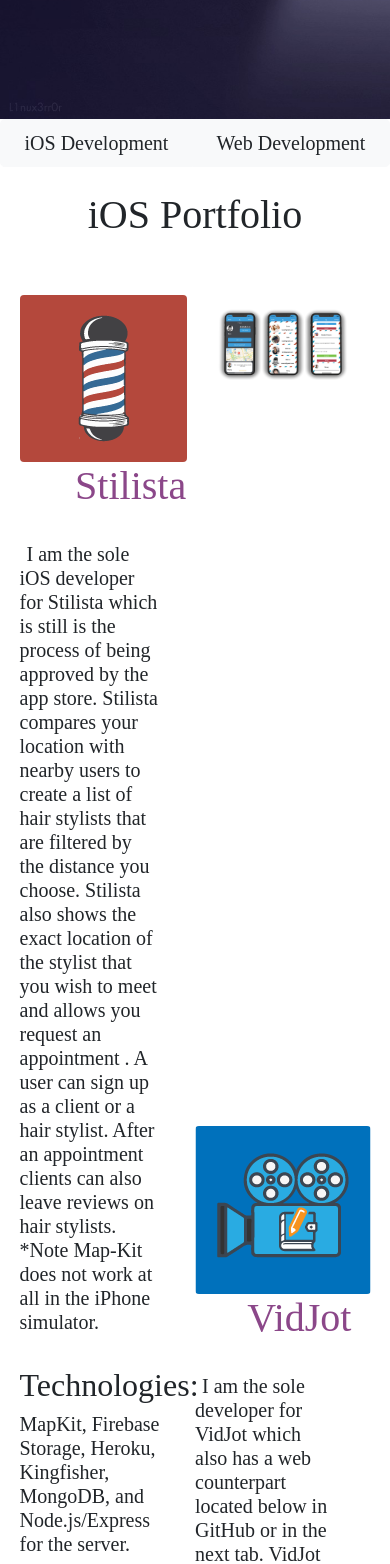
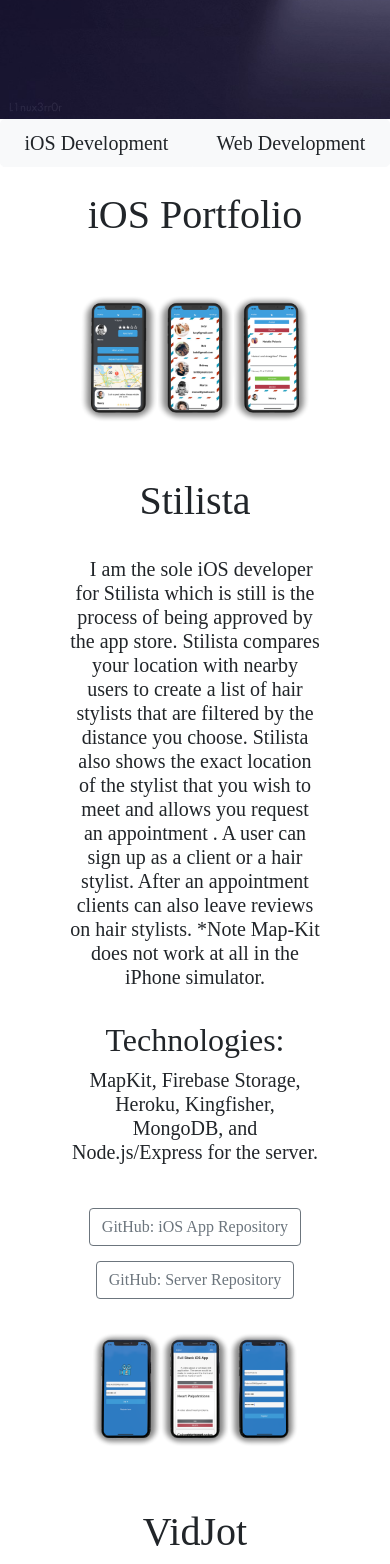
Before and after one commit to palaciod/DansWebsite, a React (Create React App) app: page / in a window 390 px wide. Shown: the part 436-2000 px from the top of the page. Built offline with nearby package versions, Linux system fonts and the light colour scheme; a web font is replaced by a local one.

Commit message:
Layout fix

```diff
--- a/src/components/routes/IosDev.js
+++ b/src/components/routes/IosDev.js
@@ -88,11 +88,11 @@ export class IosDev extends Component{
                 <br></br>
                 <h1>iOS Portfolio</h1>
 
-                <IosProjectView title={"Stilista"} appIcon ={StilistaIcon} iosImage={stilistaImage} appDesc={"I am the sole iOS developer for Stilista which is still is the process of being approved by the app store. Stilista compares your location with nearby users to create a list of hair stylists that are filtered by the distance you choose. Stilista also shows the exact location of the stylist that you wish to meet and allows you request an appointment . A user can sign up as a client or a hair stylist. After an appointment clients can also leave reviews on hair stylists. *Note Map-Kit does not work at all in the iPhone simulator. "}></IosProjectView>
+                <SmallIosView title={"Stilista"} link={"https://github.com/palaciod/Stilista"} linkServer={"https://github.com/palaciod/stilistaServer"} appIcon ={StilistaIcon} iosImage={stilistaImage} appDesc={"I am the sole iOS developer for Stilista which is still is the process of being approved by the app store. Stilista compares your location with nearby users to create a list of hair stylists that are filtered by the distance you choose. Stilista also shows the exact location of the stylist that you wish to meet and allows you request an appointment . A user can sign up as a client or a hair stylist. After an appointment clients can also leave reviews on hair stylists. *Note Map-Kit does not work at all in the iPhone simulator. "}></SmallIosView>
 
-                <SmallIosView title={"VidJot"} appIcon ={VidjotIcon} iosImage={VidjotPicture} appDesc={"I am the sole iOS developer for Stilista which is still is the process of being approved by the app store. Aluna helps children manage their asthma by gamifying their daily spirometry tests. Aluna connects via bluetooth to an in-home spirometry device."}></SmallIosView>
+                <SmallIosView title={"VidJot"} link={"https://github.com/palaciod/VidJotSwift"} linkServer={"https://github.com/palaciod/VidJot"} appIcon ={VidjotIcon} iosImage={VidjotPicture} appDesc={"I am the sole iOS developer for Stilista which is still is the process of being approved by the app store. Aluna helps children manage their asthma by gamifying their daily spirometry tests. Aluna connects via bluetooth to an in-home spirometry device."}></SmallIosView>
 
-                <SmallIosView title={"My Journal"} appIcon ={MyJournalIcon} iosImage={MyJournalPicture} appDesc={"I created MyJournal to solidify my understanding of full stack development when it came to iOS applications. As fun as Firebase is Firebase comes nowhere near a custom built back-end. Firebase comes with it’s own limitations that messes up the architecture of the app by clogging the client side of the application with code that’s suppose to be on the server-side. "}></SmallIosView>
+                <SmallIosView title={"My Journal"} link={"https://github.com/palaciod/My-Journal"} linkServer={"https://github.com/palaciod/MyJournal-Server"} appIcon ={MyJournalIcon} iosImage={MyJournalPicture} appDesc={"I created MyJournal to solidify my understanding of full stack development when it came to iOS applications. As fun as Firebase is Firebase comes nowhere near a custom built back-end. Firebase comes with it’s own limitations that messes up the architecture of the app by clogging the client side of the application with code that’s suppose to be on the server-side. "}></SmallIosView>
                 </div>
 
             </div>
@@ -108,9 +108,9 @@ export class IosDev extends Component{
                 <br></br>
                 <h1>iOS Portfolio</h1>
                 <br></br>
-                <IosProjectView title={"Stilista"} appIcon ={StilistaIcon} iosImage={stilistaImage} appDesc={"I am the sole iOS developer for Stilista which is still is the process of being approved by the app store. Stilista compares your location with nearby users to create a list of hair stylists that are filtered by the distance you choose. Stilista also shows the exact location of the stylist that you wish to meet and allows you request an appointment . A user can sign up as a client or a hair stylist. After an appointment clients can also leave reviews on hair stylists. *Note Map-Kit does not work at all in the iPhone simulator. "}></IosProjectView>
-                <IosProjectView title={"VidJot"} appIcon ={VidjotIcon} iosImage={VidjotPicture} appDesc={"I am the sole developer for VidJot which also has a web counterpart located below in GitHub or in the next tab. VidJot helps you jot down video ideas when there are no writing utensils in sight. "}></IosProjectView>
-                <IosProjectView title={"MyJournal"} appIcon ={MyJournalIcon} iosImage={MyJournalPicture} appDesc={"I created MyJournal to solidify my understanding of full stack development when it came to iOS applications. As fun as Firebase is Firebase comes nowhere near a custom built back-end. Firebase comes with it’s own limitations that messes up the architecture of the app by clogging the client side of the application with code that’s suppose to be on the server-side. "}></IosProjectView>
+                <IosProjectView title={"Stilista"} link={"https://github.com/palaciod/Stilista"} linkServer={"https://github.com/palaciod/stilistaServer"} appIcon ={StilistaIcon} iosImage={stilistaImage} appDesc={"I am the sole iOS developer for Stilista which is still is the process of being approved by the app store. Stilista compares your location with nearby users to create a list of hair stylists that are filtered by the distance you choose. Stilista also shows the exact location of the stylist that you wish to meet and allows you request an appointment . A user can sign up as a client or a hair stylist. After an appointment clients can also leave reviews on hair stylists. *Note Map-Kit does not work at all in the iPhone simulator. "}></IosProjectView>
+                <IosProjectView title={"VidJot"} link={"https://github.com/palaciod/VidJotSwift"} linkServer={"https://github.com/palaciod/VidJot"} appIcon ={VidjotIcon} iosImage={VidjotPicture} appDesc={"I am the sole developer for VidJot which also has a web counterpart located below in GitHub or in the next tab. VidJot helps you jot down video ideas when there are no writing utensils in sight. "}></IosProjectView>
+                <IosProjectView title={"MyJournal"} link={"https://github.com/palaciod/My-Journal"} linkServer={"https://github.com/palaciod/MyJournal-Server"} appIcon ={MyJournalIcon} iosImage={MyJournalPicture} appDesc={"I created MyJournal to solidify my understanding of full stack development when it came to iOS applications. As fun as Firebase is Firebase comes nowhere near a custom built back-end. Firebase comes with it’s own limitations that messes up the architecture of the app by clogging the client side of the application with code that’s suppose to be on the server-side. "}></IosProjectView>
                 </div>
 
             </div>
--- a/src/components/routes/Main.js
+++ b/src/components/routes/Main.js
@@ -20,9 +20,27 @@ export class Main extends Component{
 
     componentDidMount(){
         window.addEventListener("scroll", this.listentoScroll);
+        this.windowSizeAdapter();
+        window.addEventListener("resize", this.windowSizeListener);
     }
     componentWillUnmount(){
         window.removeEventListener("scroll",this.listentoScroll);
+        window.removeEventListener("resize", this.windowSizeListener);
+    }
+    windowSizeListener = () => {
+      this.windowSizeAdapter();
+    }
+    windowSizeAdapter(){
+      var width = window.innerWidth;
+      //console.log(`This is my width: ${width}`);
+      if (width < 1159){
+       // console.log("trueee");
+        this.setState({smallVersion: true});
+      }else{
+        //console.log("false");
+        this.setState({smallVersion: false});
+      }
+      //console.log(`This is my width: ${width}`);
     }
 
     listentoScroll = () => {
@@ -52,7 +70,7 @@ export class Main extends Component{
     } else if (winScroll < 120) {
       this.setState({ opacityNumber: 0.7 });
     }
-    console.log(this.props.height);
+   // console.log(this.props.height);
     }
 
 
@@ -69,11 +87,11 @@ export class Main extends Component{
               <br></br>
               <h1>iOS Portfolio</h1>
 
-              <IosProjectView title={"Stilista"} appIcon ={StilistaIcon} iosImage={stilistaImage} appDesc={"I am the sole iOS developer for Stilista which is still is the process of being approved by the app store. Stilista compares your location with nearby users to create a list of hair stylists that are filtered by the distance you choose. Stilista also shows the exact location of the stylist that you wish to meet and allows you request an appointment . A user can sign up as a client or a hair stylist. After an appointment clients can also leave reviews on hair stylists. *Note Map-Kit does not work at all in the iPhone simulator. "}></IosProjectView>
+              <SmallIosView title={"Stilista"} link={"https://github.com/palaciod/Stilista"} linkServer={"https://github.com/palaciod/stilistaServer"} appIcon ={StilistaIcon} iosImage={stilistaImage} appDesc={"I am the sole iOS developer for Stilista which is still is the process of being approved by the app store. Stilista compares your location with nearby users to create a list of hair stylists that are filtered by the distance you choose. Stilista also shows the exact location of the stylist that you wish to meet and allows you request an appointment . A user can sign up as a client or a hair stylist. After an appointment clients can also leave reviews on hair stylists. *Note Map-Kit does not work at all in the iPhone simulator. "}></SmallIosView>
 
-              <SmallIosView title={"VidJot"} appIcon ={VidjotIcon} iosImage={VidjotPicture} appDesc={"I am the sole iOS developer for Stilista which is still is the process of being approved by the app store. Aluna helps children manage their asthma by gamifying their daily spirometry tests. Aluna connects via bluetooth to an in-home spirometry device."}></SmallIosView>
+              <SmallIosView title={"VidJot"} link={"https://github.com/palaciod/VidJotSwift"} linkServer={"https://github.com/palaciod/VidJot"} appIcon ={VidjotIcon} iosImage={VidjotPicture} appDesc={"I am the sole iOS developer for Stilista which is still is the process of being approved by the app store. Aluna helps children manage their asthma by gamifying their daily spirometry tests. Aluna connects via bluetooth to an in-home spirometry device."}></SmallIosView>
 
-              <SmallIosView title={"My Journal"} appIcon ={MyJournalIcon} iosImage={MyJournalPicture} appDesc={"I created MyJournal to solidify my understanding of full stack development when it came to iOS applications. As fun as Firebase is Firebase comes nowhere near a custom built back-end. Firebase comes with it’s own limitations that messes up the architecture of the app by clogging the client side of the application with code that’s suppose to be on the server-side. "}></SmallIosView>
+              <SmallIosView title={"My Journal"} link={"https://github.com/palaciod/My-Journal"} linkServer={"https://github.com/palaciod/MyJournal-Server"} appIcon ={MyJournalIcon} iosImage={MyJournalPicture} appDesc={"I created MyJournal to solidify my understanding of full stack development when it came to iOS applications. As fun as Firebase is Firebase comes nowhere near a custom built back-end. Firebase comes with it’s own limitations that messes up the architecture of the app by clogging the client side of the application with code that’s suppose to be on the server-side. "}></SmallIosView>
               </div>
 
           </div>
@@ -89,9 +107,9 @@ export class Main extends Component{
               <br></br>
               <h1>iOS Portfolio</h1>
               <br></br>
-              <IosProjectView title={"Stilista"} appIcon ={StilistaIcon} iosImage={stilistaImage} appDesc={"I am the sole iOS developer for Stilista which is still is the process of being approved by the app store. Stilista compares your location with nearby users to create a list of hair stylists that are filtered by the distance you choose. Stilista also shows the exact location of the stylist that you wish to meet and allows you request an appointment . A user can sign up as a client or a hair stylist. After an appointment clients can also leave reviews on hair stylists. *Note Map-Kit does not work at all in the iPhone simulator. "}></IosProjectView>
-              <IosProjectView title={"VidJot"} appIcon ={VidjotIcon} iosImage={VidjotPicture} appDesc={"I am the sole developer for VidJot which also has a web counterpart located below in GitHub or in the next tab. VidJot helps you jot down video ideas when there are no writing utensils in sight. "}></IosProjectView>
-              <IosProjectView title={"MyJournal"} appIcon ={MyJournalIcon} iosImage={MyJournalPicture} appDesc={"I created MyJournal to solidify my understanding of full stack development when it came to iOS applications. As fun as Firebase is Firebase comes nowhere near a custom built back-end. Firebase comes with it’s own limitations that messes up the architecture of the app by clogging the client side of the application with code that’s suppose to be on the server-side. "}></IosProjectView>
+              <IosProjectView title={"Stilista"} link={"https://github.com/palaciod/Stilista"} linkServer={"https://github.com/palaciod/stilistaServer"} appIcon ={StilistaIcon} iosImage={stilistaImage} appDesc={"I am the sole iOS developer for Stilista which is still is the process of being approved by the app store. Stilista compares your location with nearby users to create a list of hair stylists that are filtered by the distance you choose. Stilista also shows the exact location of the stylist that you wish to meet and allows you request an appointment . A user can sign up as a client or a hair stylist. After an appointment clients can also leave reviews on hair stylists. *Note Map-Kit does not work at all in the iPhone simulator. "}></IosProjectView>
+              <IosProjectView title={"VidJot"} link={"https://github.com/palaciod/VidJotSwift"} linkServer={"https://github.com/palaciod/VidJot"} appIcon ={VidjotIcon} iosImage={VidjotPicture} appDesc={"I am the sole developer for VidJot which also has a web counterpart located below in GitHub or in the next tab. VidJot helps you jot down video ideas when there are no writing utensils in sight. "}></IosProjectView>
+              <IosProjectView title={"MyJournal"} link={"https://github.com/palaciod/My-Journal"} linkServer={"https://github.com/palaciod/MyJournal-Server"} appIcon ={MyJournalIcon} iosImage={MyJournalPicture} appDesc={"I created MyJournal to solidify my understanding of full stack development when it came to iOS applications. As fun as Firebase is Firebase comes nowhere near a custom built back-end. Firebase comes with it’s own limitations that messes up the architecture of the app by clogging the client side of the application with code that’s suppose to be on the server-side. "}></IosProjectView>
               </div>
 
           </div>
--- a/src/components/routes/WebDev.js
+++ b/src/components/routes/WebDev.js
@@ -64,9 +64,9 @@ export class WebDev extends Component{
                 <br></br>
                 <h1>Web Development</h1>
                 <br></br>
-                <WebProjectView title={"VidJot"} projectImage={vidjotPicture} desc={"I am the sole developer for VidJot which is an app to jot down video ideas. There are two versions of the app, one on for iOS and the other for the web. Below you can find the link to the web application. VidJot is still in the process of being uploaded to the app store.  "} tech = {"Handlebars, node.js, express, passport.js, mongoDB, cookie-storage, cookie-parser, body-parser, mongoose, and bcrypt.js."}></WebProjectView>
-                <WebProjectView title={"Lucy Travels"} projectImage={lucyPicture} desc = {"I worked on a website that would demonstrate the adventures of Lucy. The app provides the anecdotal experience Lucy has been through around the world.  "} tech = {"React and Heroku for hosting."}></WebProjectView>
-                <WebProjectView title={"GitHub Finder"} projectImage={gitHubFinderPicture} desc={"A web app to locate and view GitHub users. The app also provides details of the user and their repositories."} tech={"React, heroku, and the GitHub Api."}></WebProjectView>
+                <WebProjectView title={"VidJot"} projectImage={vidjotPicture} link={"https://safe-mesa-05056.herokuapp.com/"} sourceCode={"https://github.com/palaciod/VidJot"} desc={"I am the sole developer for VidJot which is an app to jot down video ideas. There are two versions of the app, one on for iOS and the other for the web. Below you can find the link to the web application. VidJot is still in the process of being uploaded to the app store.  "} tech = {"Handlebars, node.js, express, passport.js, mongoDB, cookie-storage, cookie-parser, body-parser, mongoose, and bcrypt.js."}></WebProjectView>
+                <WebProjectView title={"Lucy Travels"} projectImage={lucyPicture} link={"https://hidden-coast-38932.herokuapp.com/"} sourceCode = {"https://github.com/palaciod/LucyTravels"}desc = {"I worked on a website that would demonstrate the adventures of Lucy. The app provides the anecdotal experience Lucy has been through around the world.  "} tech = {"React and Heroku for hosting."}></WebProjectView>
+                <WebProjectView title={"GitHub Finder"} projectImage={gitHubFinderPicture} link={"https://young-plains-61639.herokuapp.com/#/"} sourceCode={"https://github.com/palaciod/GitHubFinder"} desc={"A web app to locate and view GitHub users. The app also provides details of the user and their repositories."} tech={"React, heroku, and the GitHub Api."}></WebProjectView>
                 </div>
 
             </div>
--- a/src/components/views/IosProjectView.js
+++ b/src/components/views/IosProjectView.js
@@ -31,8 +31,8 @@ export class IosProjectNav extends Component {
                             <h5 className="appTech">MapKit, Firebase Storage, Heroku, Kingfisher, MongoDB, and Node.js/Express for the server.</h5>
                             <br></br>
                             <div className= "buttons" >
-                                <Button variant="outline-secondary" className="swiftAppButton">GitHub: iOS App Repository</Button>
-                                <Button variant="outline-secondary" className="serverButton">GitHub: Server Repository</Button>
+                                <Button variant="outline-secondary" className="swiftAppButton" href={this.props.link}>GitHub: iOS App Repository</Button>
+                                <Button variant="outline-secondary" className="serverButton" href={this.props.linkServer}>GitHub: Server Repository</Button>
                             </div>
                         </div>
                     </div>
--- a/src/components/views/SmallIosProjectView.js
+++ b/src/components/views/SmallIosProjectView.js
@@ -26,8 +26,8 @@ export class SmallIosProjectView extends Component {
                             <h5 className="appTech" style={{textAlign: "center"}}>MapKit, Firebase Storage, Heroku, Kingfisher, MongoDB, and Node.js/Express for the server.</h5>
                             <br></br>
                             <div className= "buttons" >
-                                <Button variant="outline-secondary" className="swiftAppButton" style={{float: "none", margin: "5%"}}>GitHub: iOS App Repository</Button>
-                                <Button variant="outline-secondary" className="serverButton" style={{float: "none", margin: "1%"}}>GitHub: Server Repository</Button>
+                                <Button variant="outline-secondary" className="swiftAppButton" style={{float: "none", margin: "5%"}} href={this.props.link}>GitHub: iOS App Repository</Button>
+                                <Button variant="outline-secondary" className="serverButton" style={{float: "none", margin: "1%"}} href={this.props.linkServer}>GitHub: Server Repository</Button>
                             </div>
                             {/* <Button variant="outline-secondary" className="serverButton" style={{float: "none", margin: "5%"}}>GitHub: Server Repository</Button> */}
                         </div>
--- a/src/components/views/WebProjectView.js
+++ b/src/components/views/WebProjectView.js
@@ -19,8 +19,8 @@ export class WebProjectView extends Component {
     <h5 className="appTech" style={{textAlign: "center"}}>{this.props.tech}</h5>
                             <br></br>
                             <div className= "buttons" >
-                                <Button variant="outline-secondary" className="swiftAppButton" style={{float: "none", margin: "5%"}}>View Project</Button>
-                                <Button variant="outline-secondary" className="serverButton" style={{float: "none", margin: "1%"}}>View Code</Button>
+                                <Button variant="outline-secondary" className="swiftAppButton" style={{float: "none", margin: "5%"}} href={this.props.link}>View Project</Button>
+                                <Button variant="outline-secondary" className="serverButton" style={{float: "none", margin: "1%"}} href={this.props.sourceCode}>View Code</Button>
                             </div>
                             {/* <Button variant="outline-secondary" className="serverButton" style={{float: "none", margin: "5%"}}>GitHub: Server Repository</Button> */}
                         </div>
```
